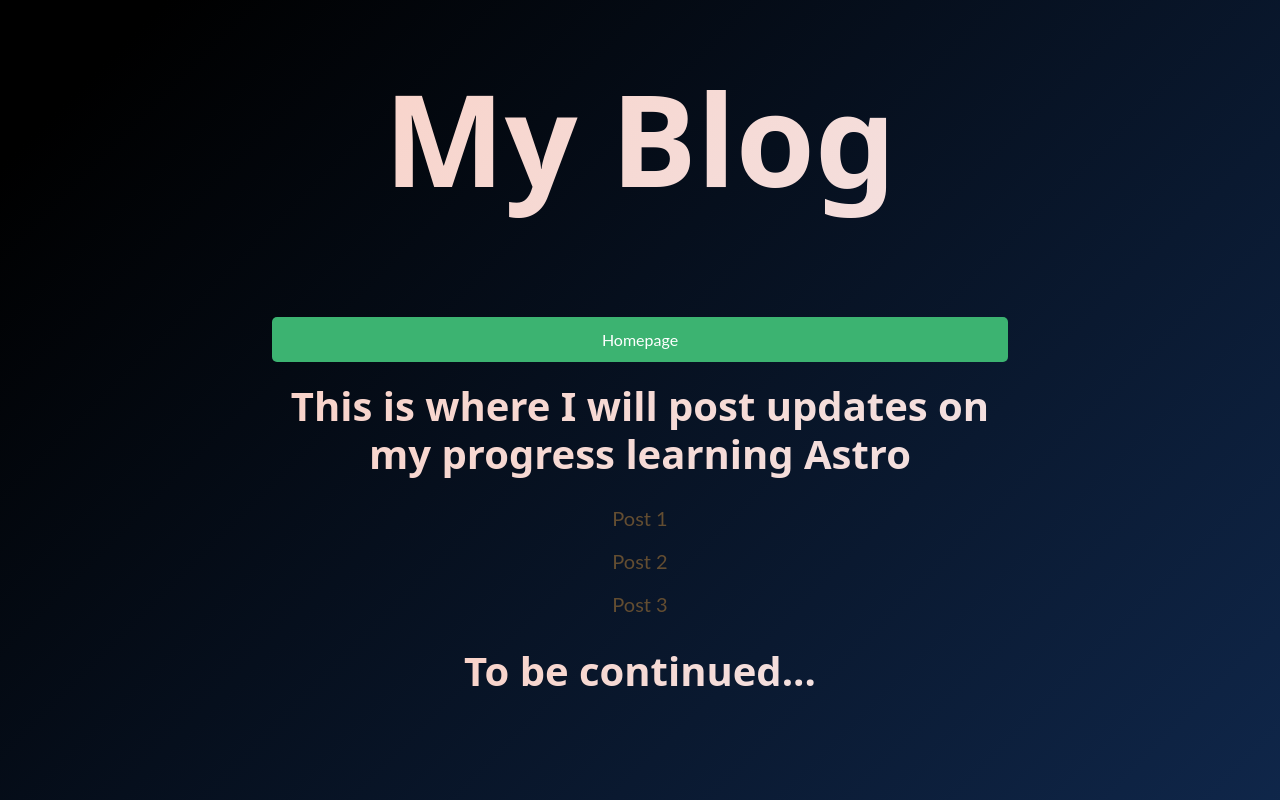
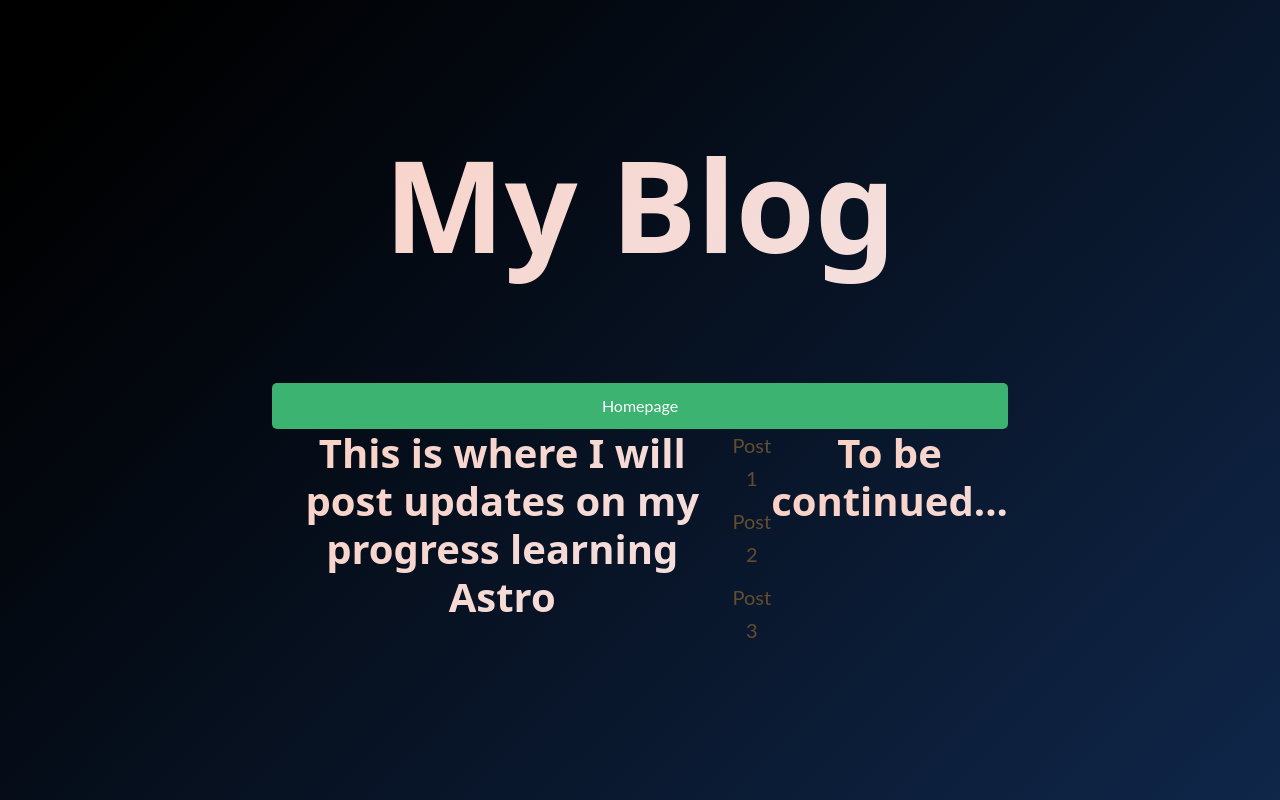
Before and after one commit to floatedbloom/georgiywebsite, an Astro site: page /blog in a window 1280 px wide. Built offline with nearby package versions, Linux system fonts and the light colour scheme; Astro itself is replaced by a stand-in of ours.

Commit message:
central no more container

```diff
--- a/src/pages/blog.astro
+++ b/src/pages/blog.astro
@@ -15,7 +15,7 @@
 			<div class="">
 				<h1><span class="text-gradient central">My Blog</span></h1>
 				<a class="homepage-button central" role="link" href="/">Homepage</a>
-				<div class="container">
+				<div class="central">
 					<p class="text-gradient"> This is where I will post updates on my progress learning Astro</p>
 					<ul class="list">
 						<li><a href="/posts/post-1/">Post 1</a></li>
```
